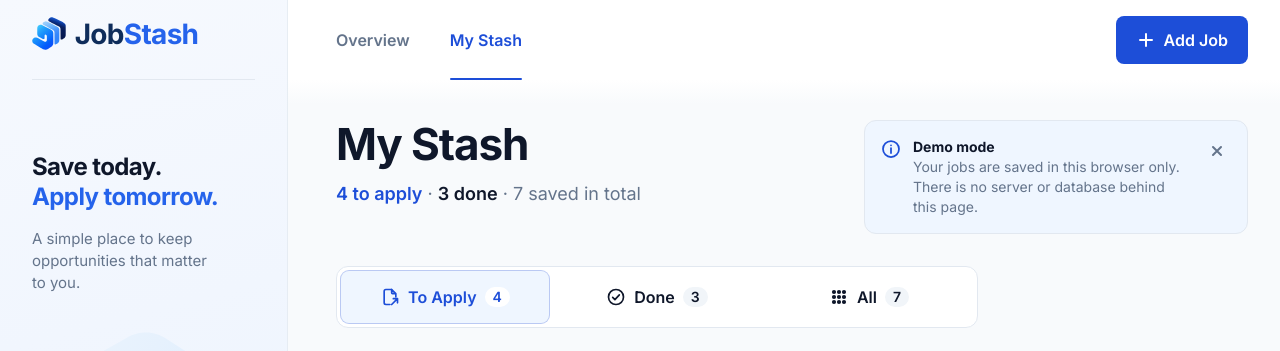
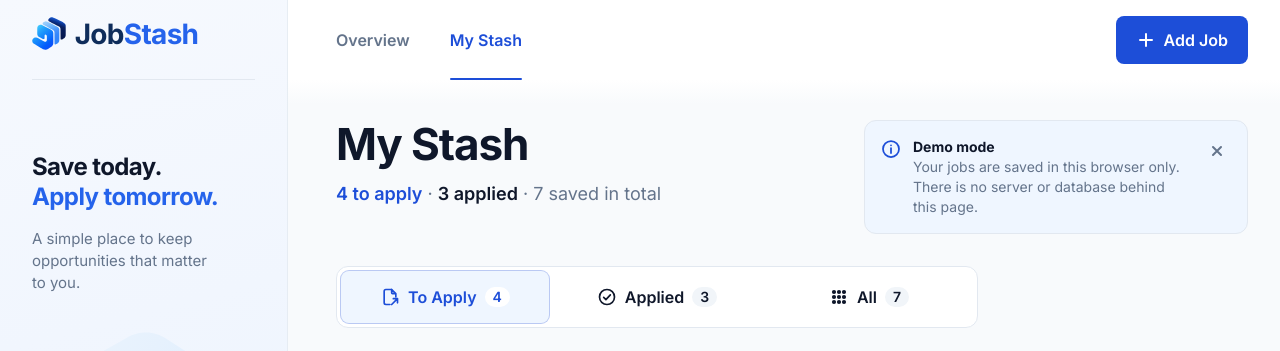
Before and after one commit to EnzoProg-ctrl/JobStash, a React (Vite) app in the folder client/: page /stash in a window 1280 px wide. Shown: the top 351 px of the page. Built offline with nearby package versions, Linux system fonts and the light colour scheme; no server answers.

Commit message:
Rename the Done tab to Applied and Mark as Done to Mark as Applied

```diff
--- a/client/src/components/CardMenu.jsx
+++ b/client/src/components/CardMenu.jsx
@@ -3,7 +3,7 @@ import { useMenu } from '../lib/useMenu.js'
 // The ⋮ button on a job card and the small menu it opens.
 //
 // What it offers depends on where the job is:
-//   To Apply:  Mark as Done · Mark as Accepted · Mark as Rejected
+//   To Apply:  Mark as Applied · Mark as Accepted · Mark as Rejected
 //   Pending:   Mark as Accepted · Mark as Rejected · Move back to To Apply
 //   Accepted:  Mark as Rejected · Move back to To Apply
 //   Rejected:  Mark as Accepted · Move back to To Apply
@@ -18,7 +18,7 @@ export default function CardMenu({ label, status, outcome, onSetStatus }) {
 
   const toApply = status !== 'done'
   const actions = [
-    toApply && { key: 'done', label: 'Mark as Done', icon: CheckIcon, className: 'text-done', status: 'done', outcome: 'pending' },
+    toApply && { key: 'done', label: 'Mark as Applied', icon: CheckIcon, className: 'text-done', status: 'done', outcome: 'pending' },
     outcome !== 'accepted' && { key: 'accepted', label: 'Mark as Accepted', icon: CheckCircleIcon, className: 'text-done', status: 'done', outcome: 'accepted' },
     outcome !== 'rejected' && { key: 'rejected', label: 'Mark as Rejected', icon: XCircleIcon, className: 'text-error', status: 'done', outcome: 'rejected' },
     !toApply && { key: 'to_apply', label: 'Move back to To Apply', icon: BackIcon, className: 'text-todo', status: 'to_apply', outcome: null },
--- a/client/src/components/DoneFilter.jsx
+++ b/client/src/components/DoneFilter.jsx
@@ -1,6 +1,7 @@
 import useSlider from '../lib/useSlider.js'
 
-// All | Pending | Accepted | Rejected, under the tabs when Done is chosen. Each
+// All | Pending | Accepted | Rejected, under the tabs when Applied is chosen
+// (the tab's value is still 'done', as stored in the database). Each
 // result has its colour dot (the same colours as the status chips): Pending
 // blue-grey, Accepted green, Rejected red.
 //
@@ -24,7 +25,7 @@ export default function DoneFilter({ value, counts, onChange, open = true }) {
       data-open={open}
       className="done-filter relative flex flex-wrap gap-1.5 max-[359px]:gap-1 md:gap-2"
       role="group"
-      aria-label="Show done jobs"
+      aria-label="Show applied jobs"
     >
       {/* The sliding capsule, behind the options. */}
       <span
--- a/client/src/components/FilterTabs.jsx
+++ b/client/src/components/FilterTabs.jsx
@@ -1,12 +1,12 @@
 import useSlider from '../lib/useSlider.js'
 
-// To Apply | Done | All, with how many jobs each has: one segmented control in
+// To Apply | Applied | All, with how many jobs each has: one segmented control in
 // a row. The chosen one has a soft blue box behind it, which slides to the
 // next tab when another is picked, or on phones fades in there
 // (lib/useSlider.js). aria-pressed tells screen readers which one is on.
 const TABS = [
   { value: 'to_apply', label: 'To Apply', icon: ApplyIcon },
-  { value: 'done', label: 'Done', icon: CheckIcon },
+  { value: 'done', label: 'Applied', icon: CheckIcon },
   { value: 'all', label: 'All', icon: GridIcon },
 ]
 
--- a/client/src/components/StashPreview.jsx
+++ b/client/src/components/StashPreview.jsx
@@ -80,7 +80,7 @@ export default function StashPreview() {
         <p className="mt-2 px-2 text-muted md:px-0 md:text-lg">
           <span className="font-semibold text-brand-blue">1 to apply</span>
           {' · '}
-          <span className="font-semibold text-ink">2 done</span>
+          <span className="font-semibold text-ink">2 applied</span>
           {' · '}
           3 saved in total
         </p>
--- a/client/src/pages/HomePage.jsx
+++ b/client/src/pages/HomePage.jsx
@@ -34,7 +34,7 @@ const STEPS = [
   {
     icon: CheckIcon,
     title: "Apply when you're ready",
-    text: 'Open My Stash later, apply, and mark it done. Then keep track of each answer: Pending, Accepted or Rejected.',
+    text: 'Open My Stash later, apply, and mark it as applied. Then keep track of each answer: Pending, Accepted or Rejected.',
   },
 ]
 
--- a/client/src/pages/PrivacyPage.jsx
+++ b/client/src/pages/PrivacyPage.jsx
@@ -62,7 +62,7 @@ export default function PrivacyPage() {
             </li>
             <li>
               <strong>The jobs you save:</strong> the link (if there is one), the company, the
-              job title, where you found it (if you say), whether it's To Apply or Done, and
+              job title, where you found it (if you say), whether it's To Apply or Applied, and
               when you saved it.
             </li>
           </ul>
--- a/client/src/pages/StashPage.jsx
+++ b/client/src/pages/StashPage.jsx
@@ -17,9 +17,9 @@ import { Outlet } from 'react-router'
 // at all, which gets its own message below.
 const EMPTY_TAB = {
   to_apply: 'Nothing left to apply for. Nice work!',
-  done: 'Nothing marked as done yet.',
+  done: 'Nothing marked as applied yet.',
 }
-// The same, for the Accepted and Rejected filters on the Done tab.
+// The same, for the Accepted and Rejected filters on the Applied tab.
 const EMPTY_OUTCOME = {
   pending: 'Nothing waiting for an answer.',
   accepted: 'No accepted jobs yet.',
@@ -68,7 +68,7 @@ export default function StashPage() {
   // the cards can slide; the search box itself always updates straight away.
   const [shownQuery, setShownQuery] = useState('')
   const [sort, setSort] = useState('newest')        // newest | oldest | company
-  // The All | Pending | Accepted | Rejected filter, used on the Done tab.
+  // The All | Pending | Accepted | Rejected filter, used on the Applied tab.
   const [doneFilter, setDoneFilter] = useState('all') // all | pending | accepted | rejected
   // Only starred jobs (the ★ Favourites button), and List or Board.
   const [favoritesOnly, setFavoritesOnly] = useState(false)
@@ -88,7 +88,7 @@ export default function StashPage() {
   // was not saved.
   //
   // nextStatus is 'done' or 'to_apply'; nextOutcome is how a done job turned
-  // out: 'pending' (Mark as Done), 'accepted' or 'rejected'. Moving back to
+  // out: 'pending' (Mark as Applied), 'accepted' or 'rejected'. Moving back to
   // To Apply clears it.
   //
   // { instant: true } skips the slide, for a card dropped on the board, which
@@ -293,7 +293,7 @@ export default function StashPage() {
               <>
                 <span className="font-semibold text-brand-blue">{toApplyTotal} to apply</span>
                 {' · '}
-                <span className="font-semibold text-ink">{jobs.length - toApplyTotal} done</span>
+                <span className="font-semibold text-ink">{jobs.length - toApplyTotal} applied</span>
                 {' · '}
                 {jobs.length} saved in total
               </>
@@ -347,14 +347,14 @@ export default function StashPage() {
       {status === 'ready' && jobs.length > 0 && (
         <>
           {/* On the board the columns do the tabs' job, so the tabs and the
-              Done filter only show in the list. */}
+              Applied filter only show in the list. */}
           {view === 'list' && (
             <div className="mt-8">
               <FilterTabs value={tab} counts={counts} onChange={showTab} />
             </div>
           )}
 
-          {/* The Done filter folds open under the tabs when Done is picked,
+          {/* The Applied filter folds open under the tabs when Applied is picked,
               and shut again on the other tabs (the fold style in styles.css).
               While shut it can't be reached with the keyboard (inert). */}
           {view === 'list' && (
```
Also changed, not shown: client/src/lib/useSlider.js, 1 other file (tests, documents, lock files or other folders).
